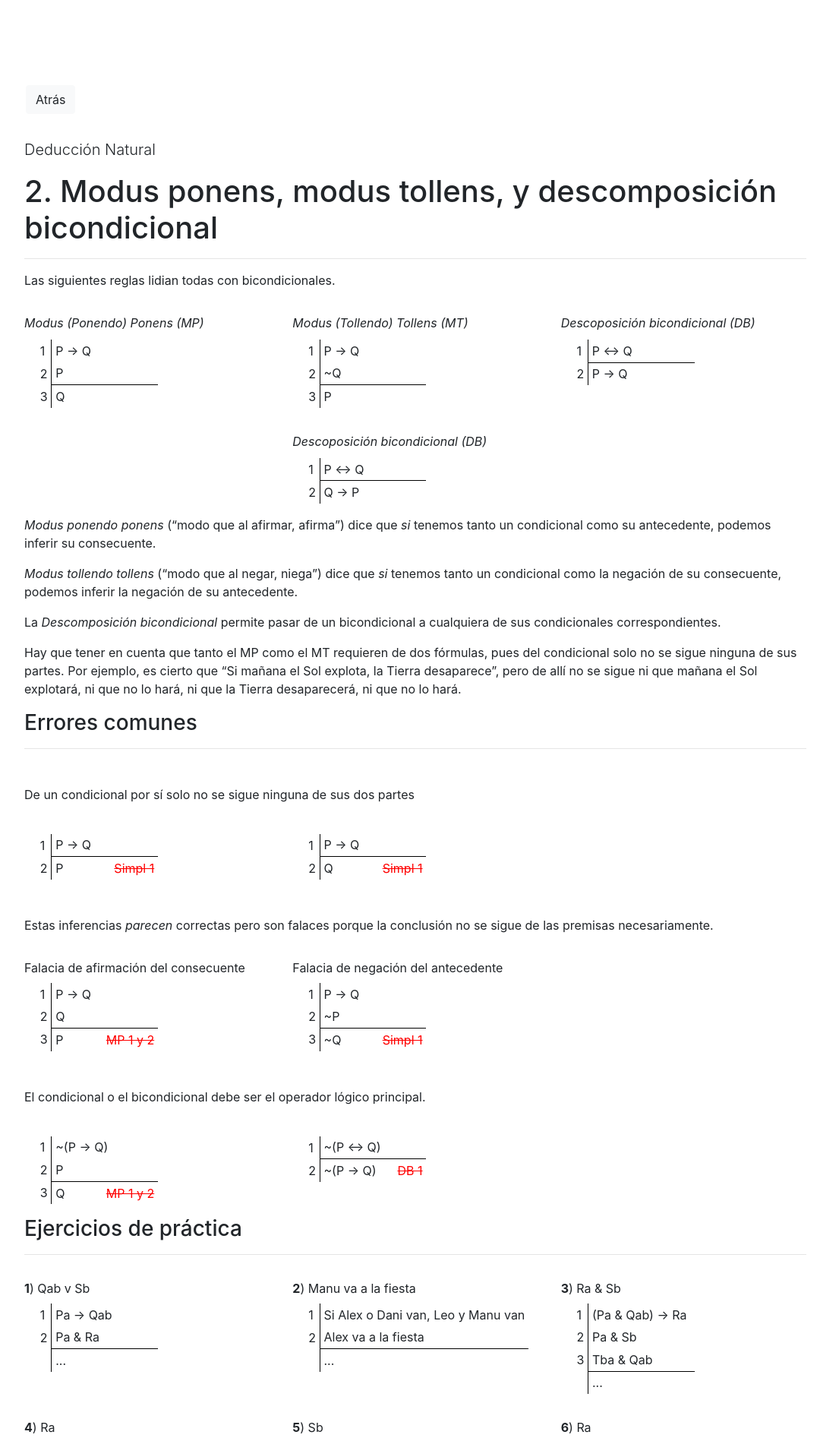
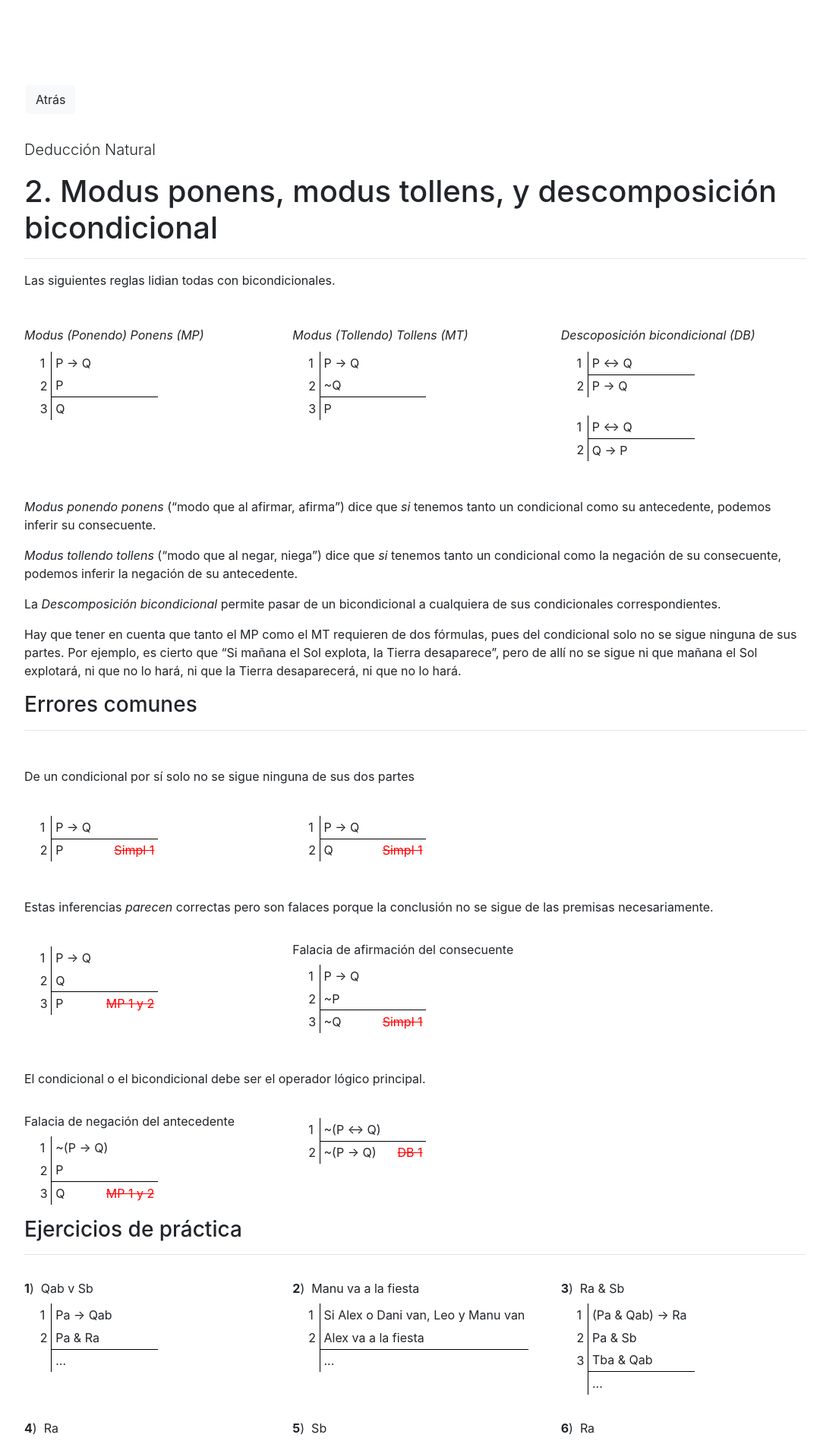
Before and after one commit to juanrloaiza/logicaur, a Jekyll site: the page built from _deduccion/2.md, in a window 1280 px wide. Shown: the top 1897 px of the page at 76% size, without its empty margins (93-1173 px from the left). Built offline with Jekyll 4.4.1, drawn with Linux system fonts in a browser that asks for light colours.

Commit message:
Todas las guías, ejercicios pendientes.

```diff
--- a/_includes/deduccion.html
+++ b/_includes/deduccion.html
@@ -1,14 +1,5 @@
 <!-- REQUIERE ASIGNAR PREMISAS Y CONCLUSIONES-->
 
-<div class="deduccion col-4">
-  <div class="nombre">
-    {% if sonEjercicios %}
-
-    <span class="numero">{{ forloop.index }}</span>)
-    {% endif %}
-
-    {{ nombre | replace: "<->", "↔" | replace: "->", "→" | replace: ":existe:", "∃" | replace: ":todo:", "∀" }}
-  </div>
   <table>
 
 
@@ -92,4 +83,3 @@
       {% endfor %}
     </tbody>
   </table>
-</div>
--- a/_includes/ejercicios.html
+++ b/_includes/ejercicios.html
@@ -6,18 +6,23 @@
 
   {% assign nombre = ejercicio.objetivo  | replace: "<->", "↔" | replace: "->", "→" | replace: ":existe:", "∃" | replace: ":todo:", "∀" %}
 
-  {% if ejercicio.conjunto %}
-  <div class="deduccion col-4">
+  <div class="deduccion col-lg-4 col-md-6">
+    <div class="nombre">
       <span class="numero">{{ forloop.index }}</span>)&nbsp;
-
-  {{ ejercicio.conjunto  | replace: "<->", "↔" | replace: "->", "→" | replace: ":existe:", "∃" | replace: ":todo:", "∀" }}
+      {{ nombre | replace: "<->", "↔" | replace: "->", "→" | replace: ":existe:", "∃" | replace: ":todo:", "∀" }}
     </div>
 
+    {% if ejercicio.conjunto %}
+    {{ ejercicio.conjunto  | replace: "<->", "↔" | replace: "->", "→" | replace: ":existe:", "∃" | replace: ":todo:", "∀" }}
     {% else %}
 
     {% assign premisas = ejercicio.premisas %}
     {% assign conclusiones = ejercicio.conclusiones %}
+
+
     {% include deduccion.html %}
+
+  </div>
 
   {% endif %}
 
--- a/_includes/errores.html
+++ b/_includes/errores.html
@@ -9,13 +9,24 @@
   </div>
   {% endif %}
 
-  {% assign isError = true %}
-  {% assign nombre = error.nombre %}
-  {% assign premisas = error.premisas %}
-  {% assign conclusiones = error.conclusiones %}
+  <div class="deduccion col-4">
+    <div class="nombre">
+      {{ nombre | replace: "<->", "↔" | replace: "->", "→" | replace: ":existe:", "∃" | replace: ":todo:", "∀" }}
+    </div>
 
-  {% include deduccion.html %}
+    {% if ejercicio.conjunto %}
+    {{ ejercicio.conjunto  | replace: "<->", "↔" | replace: "->", "→" | replace: ":existe:", "∃" | replace: ":todo:", "∀" }}
+    {% else %}
 
+    {% assign isError = true %}
+    {% assign nombre = error.nombre %}
+    {% assign premisas = error.premisas %}
+    {% assign conclusiones = error.conclusiones %}
 
+    {% include deduccion.html %}
+
+    {% endif %}
+
+  </div>
   {% endfor %}
 </div>
--- a/_includes/regla.html
+++ b/_includes/regla.html
@@ -3,10 +3,28 @@
 {% assign isRegla = true %}
 {% for regla in regla_general.reglas %}
 
-{% assign premisas = regla.premisas %}
-{% assign conclusiones = regla.conclusiones %}
+{% if forloop.index == 1 %}
+<div class="deduccion col-lg-4 col-md-6">
+  <div class="nombre">
+    {{ nombre | replace: "<->", "↔" | replace: "->", "→" | replace: ":existe:", "∃" | replace: ":todo:", "∀" }}
+  </div>
+  {% endif %}
 
-{% include deduccion.html %}
+  {% if regla.conjunto %}
 
+  {{ regla.conjunto  | replace: "<->", "↔" | replace: "->", "→" | replace: ":existe:", "∃" | replace: ":todo:", "∀" }}
+
+  {% else %}
+
+  {% assign premisas = regla.premisas %}
+  {% assign conclusiones = regla.conclusiones %}
+  {% include deduccion.html %}
+
+  {% endif %}
+
+  {% if regla == regla_general.reglas.last  %}
+</div>
+{% else %}
 <br>
+{% endif %}
 {% endfor %}
--- a/_sass/secciones.scss
+++ b/_sass/secciones.scss
@@ -28,8 +28,9 @@
   margin-top: 2em;
 }
 
-.reglas {
+.reglas, .ejemplos {
   justify-content: center;
+  margin: 2em;
 
   .nombre {
     font-style: italic;
```
Also changed, not shown: _data/deduccion8/ejemplos.yml (added, +98 -0 lines), _data/deduccion8/ejercicios.yml (added, +14 -0 lines), _data/deduccion8/reglas.yml (added, +10 -0 lines), _data/deduccion9/ejemplos.yml (added, +28 -0 lines), _data/deduccion9/ejercicios.yml (added, +14 -0 lines), _data/deduccion9/reglas.yml (added, +33 -0 lines), _deduccion/8.md (added, +47 -0 lines), _deduccion/9.md (added, +35 -0 lines), _includes/ejemplos.html (+7 -0 lines). Lines whose indentation alone changed are shown as unchanged.
